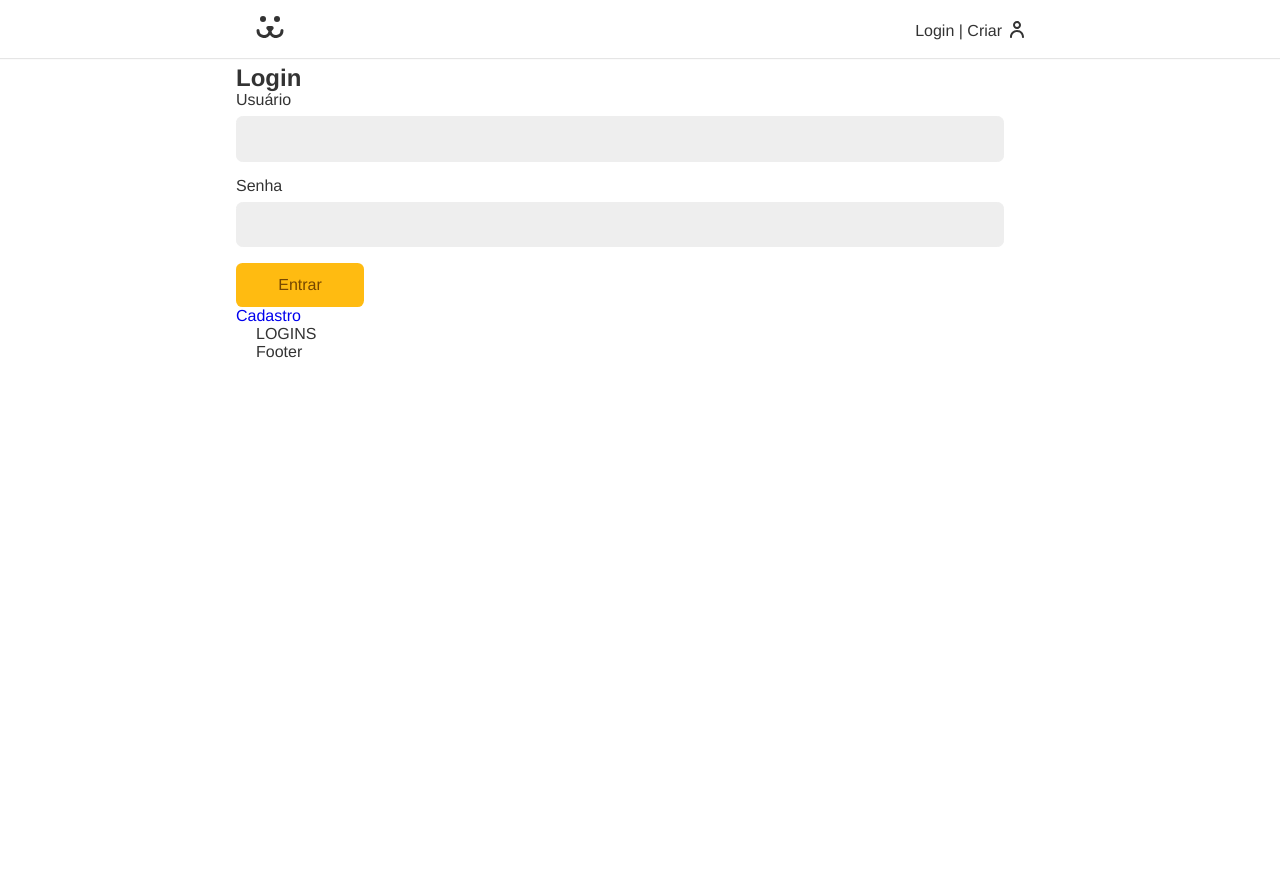
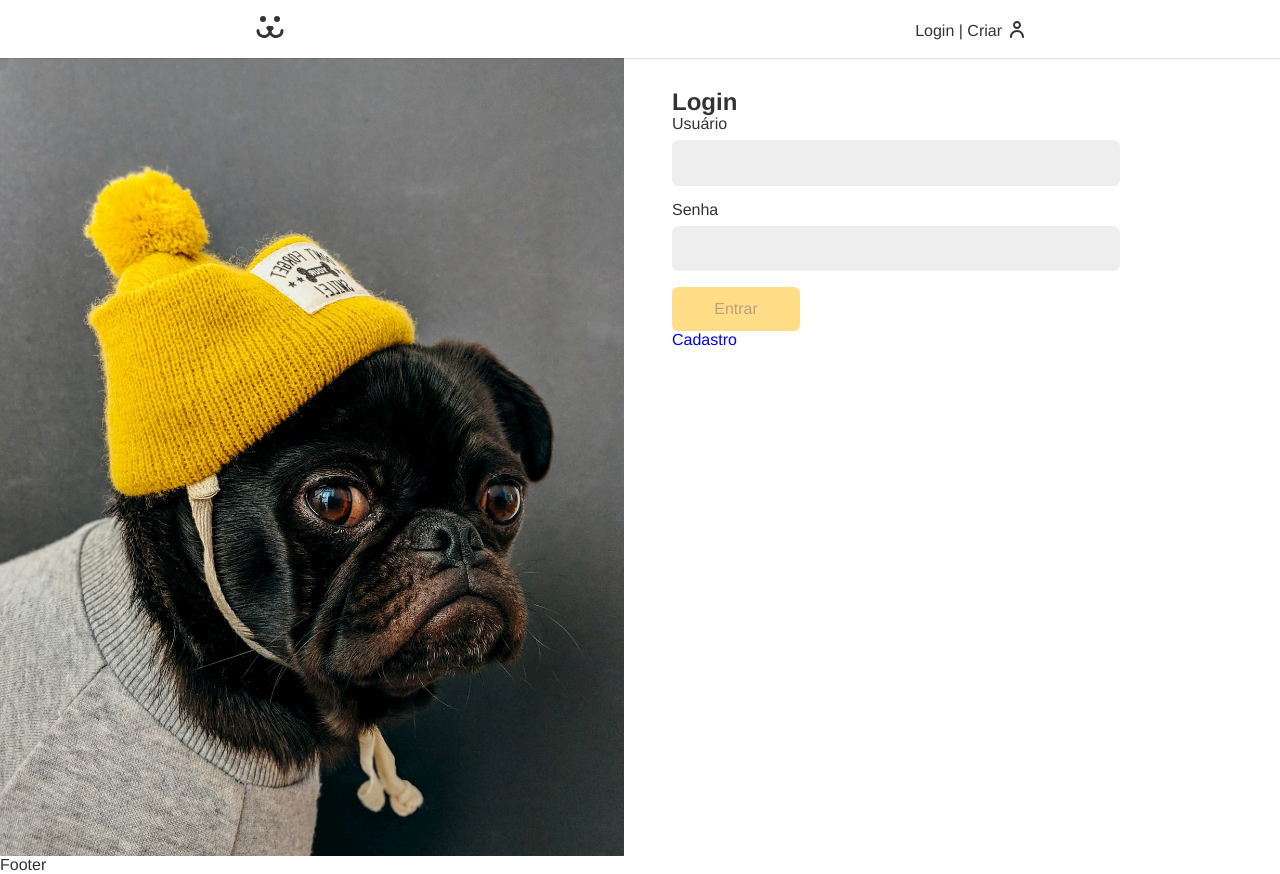
Before and after one commit to gustavocabraltv/origamid-react, a React (Create React App) app: page /login in a window 1280 px wide. Before the commit the page ends 800 px from the top, so only its background shows below. Built offline with nearby package versions, Linux system fonts and the light colour scheme.

Commit message:
Login background

```diff
--- a/src/App.css
+++ b/src/App.css
@@ -2,7 +2,7 @@
     box-sizing: border-box;
 }
 body{
-    padding-top: 4rem;
+    padding-top: 3.5rem;
     margin: 0px;
     color: #333;
     --type-first: Helvetica, Arial, sans-serif;
@@ -54,6 +54,6 @@ a {
 @keyframes animeLeft {
     to {
          opacity: 1;
-         transform: inital;
+         transform: initial;
     }
 }
--- a/src/components/Footer.js
+++ b/src/components/Footer.js
@@ -2,7 +2,7 @@ import React from 'react'
 
 const Footer = () => {
     return(
-    <div className='container'>
+    <div>
         <p>Footer</p>
     </div>)
 }
--- a/src/components/Home.js
+++ b/src/components/Home.js
@@ -2,7 +2,7 @@ import React from 'react'
 
 const Home = () => {
     return(
-    <div className='container'>
+    <div>
         <p>Home</p>
     </div>)
 }
--- a/src/components/Login/Login.js
+++ b/src/components/Login/Login.js
@@ -1,16 +1,23 @@
 import React from 'react'
-import {Routes, Route} from 'react-router-dom'
+import {Routes, Route, Navigate} from 'react-router-dom'
 import LoginCreate from './LoginCreate'
 import LoginForm from './LoginForm'
+import {UserContext} from '../../UserContext'
+import styles from './Login.module.css'
 
 const Login = () => {
+    const {login} = React.useContext(UserContext)
+    if(login === true) return <Navigate to='/conta'/>
+
     return(
-    <div className='container'>
+    <div className={styles.login}>
+      <div className={styles.forms}>
         <Routes>
-            <Route path='/' element={<LoginForm/>}/>
-            <Route path='criar' element={<LoginCreate/>}/>
-        </Routes>
-        <p>LOGINS</p>
+                <Route path='/' element={<LoginForm/>}/>
+                <Route path='criar' element={<LoginCreate/>}/>
+            </Routes>
+      </div>
+
     </div>)
 }
 
--- a/src/components/Login/Login.module.css
+++ b/src/components/Login/Login.module.css
@@ -0,0 +1,34 @@
+.login {
+    display: grid;
+    grid-template-columns: 1fr 1fr;
+    min-height: 100vh;
+    gap: 2rem;
+
+}
+
+.login::before{
+    display: block;
+    content:'';
+    background: url('../../Assets/login.jpg') no-repeat center center;
+    background-size: cover;
+
+
+}
+
+.forms{
+    max-width: 30rem;
+    padding: 2rem 1rem;
+
+}
+
+@media(max-width: 40rem){
+    .login{
+        grid-template-columns: 1fr;
+    }
+    .login::before{
+        display:none;
+    }
+    .forms{
+        max-width: 100%;
+    }
+}
--- a/src/components/Login/LoginForm.js
+++ b/src/components/Login/LoginForm.js
@@ -37,7 +37,7 @@ const LoginForm = () => {
         <Input label="Usuário" type="text" name="username" {...username} />
         <Input label="Senha" type="password" name="password" {...password} />
 
-        {loading ? <Button>Carregando</Button> : <Button>Entrar</Button>}
+        {loading ? <SubmitButton>Carregando</SubmitButton> : <SubmitButton>Entrar</SubmitButton>}
         <Error error={error}/>
       </form>
       <Link to="/login/criar">Cadastro</Link>
```
